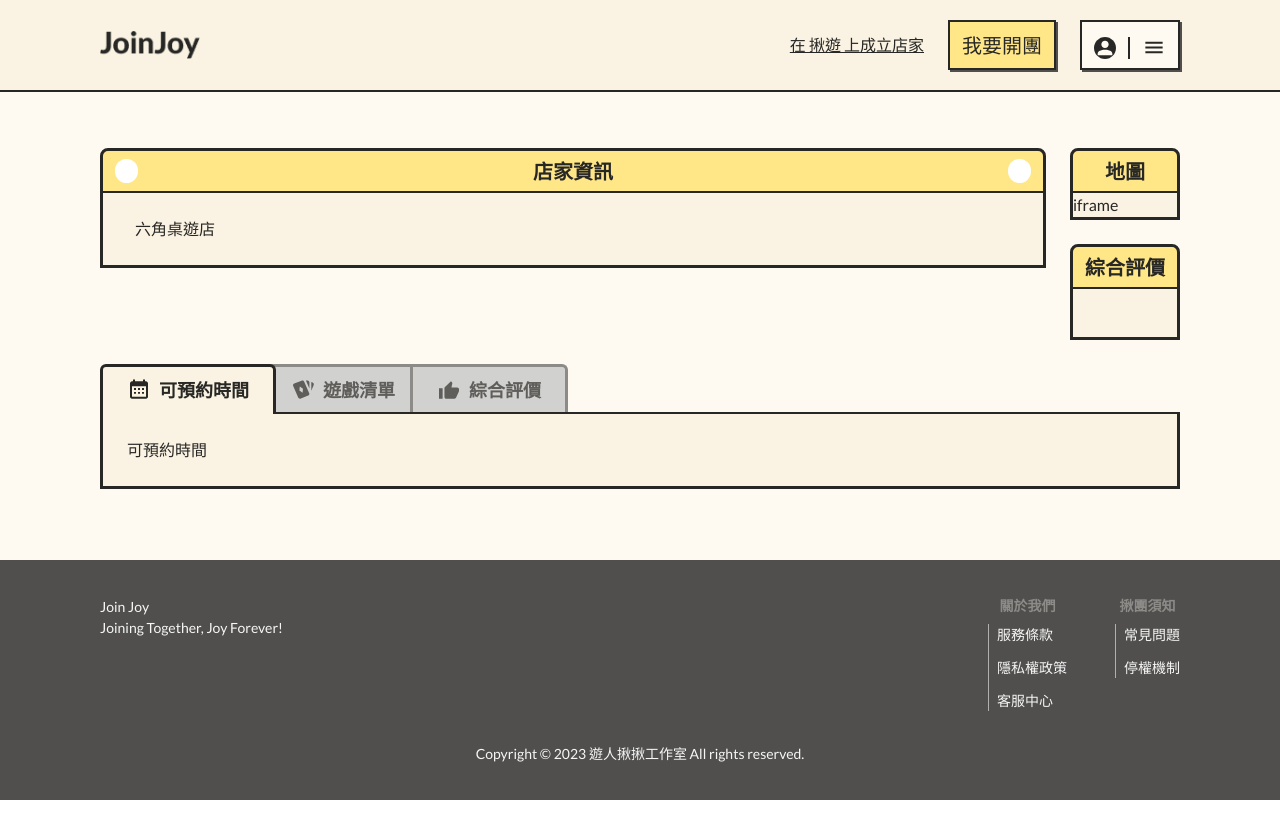
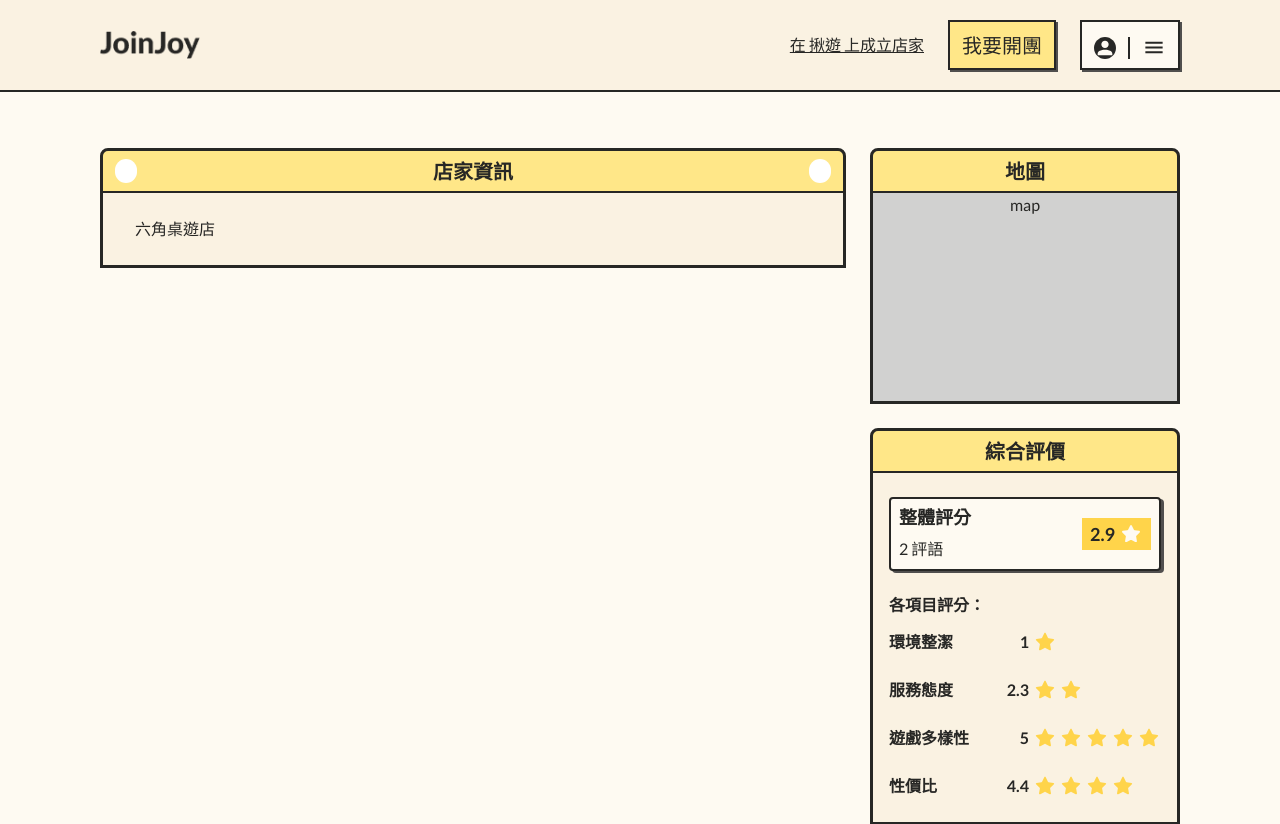
Before and after one commit to star82620/join-joy, a Next.js app: page /store in a window 1280 px wide. Shown: the top 824 px of the page. Before the commit the page ends 800 px from the top, so only its background shows below. Built offline with nearby package versions, Linux system fonts and the light colour scheme.

Commit message:
update/ create ProfileImg component

```diff
--- /dev/null
+++ b/common/components/ProfileImg/data.tsx
@@ -0,0 +1,10 @@
+export type ImgSetType = {
+  userImg: string;
+  userName: string;
+};
+
+export type ProfileImgProps = {
+  imgSet: ImgSetType;
+  width: string;
+  height: string;
+};
--- /dev/null
+++ b/common/components/ProfileImg/index.tsx
@@ -0,0 +1,20 @@
+import React from "react";
+import Image from "next/image";
+import { ProfileImgProps } from "./data";
+
+export default function ProfileImg({ imgSet, width, height }: ProfileImgProps) {
+  const { userImg, userName } = imgSet;
+  return (
+    <div
+      className={`relative rounded-full border-2 border-white outline outline-2
+  outline-gray-950 ${width} ${height}`}
+    >
+      <Image
+        src={userImg}
+        alt={userName}
+        fill
+        className="object-contain rounded-full"
+      />
+    </div>
+  );
+}
--- a/modules/StoreProfile/data.tsx
+++ b/modules/StoreProfile/data.tsx
@@ -1,4 +1,5 @@
 import { TabType } from "@/common/components/WrapperFile/data";
+import { CommentsDataType } from "@/common/components/CommentsSection/data";
 
 export type StoreTabNameType = "schedule" | "games" | "comments";
 
@@ -23,3 +24,49 @@ export const tabSet: TabType[] = [
     img: { src: "/images/icon-comments-light.svg", alt: "icon-comments-light" },
   },
 ];
+
+export const commentsData: CommentsDataType = {
+  averageScore: {
+    environment: 1,
+    service: 2.3,
+    game: 5,
+    costValue: 4.4,
+    overall: 2.9,
+  },
+  comments: [
+    {
+      commentBy: {
+        userName: "多多",
+        userImg: "/images/logo.jpg",
+        userId: "1234567",
+      },
+      group: {
+        groupName: "輕鬆派對揪友團",
+        memberNum: 8,
+        groupDate: "2023-01-10",
+        storeName: "軟體高雄六角學院桌遊店",
+        storeId: "/", //用id連結去店家詳細頁
+      },
+      msg: "藍天下的Nebula，每次Sunset都會有不同的Reflection。在此之間，橋梁Link著兩岸，如同Connectivity連結著過去與未來。花朵Bloom，傳遞Nature的語言。",
+      score: 4.5,
+      commentDate: "2023-10-27",
+    },
+    {
+      commentBy: {
+        userName: "少少",
+        userImg: "/images/logo.jpg",
+        userId: "3234567",
+      },
+      group: {
+        groupName: "輕鬆派對揪友團",
+        groupDate: "2023-01-10",
+        memberNum: 8,
+        storeName: "軟體高雄六角學院桌遊店",
+        storeId: "/", //用id連結去店家詳細頁
+      },
+      msg: "今天的Sky真blue～(✿◠‿◠) 風輕輕Blow，心情就好(⁄ ⁄•⁄ω⁄•⁄ ⁄)。Mountain高，河水Flow，生活就這Mojo！٩(◕‿◕｡)۶",
+      score: 4,
+      commentDate: "2023-10-27",
+    },
+  ],
+};
--- a/modules/StoreProfile/index.tsx
+++ b/modules/StoreProfile/index.tsx
@@ -1,7 +1,10 @@
 import ModalWrapper from "@/common/components/ModalWrapper";
 import WrapperFile from "@/common/components/WrapperFile";
 import React, { useState } from "react";
-import { activeTabType, tabSet } from "./data";
+import RatingDetails from "@/common/components/CommentsSection/RatingDetails";
+import Rating from "@/common/components/CommentsSection/Rating";
+import { AverageScoreRecordType } from "@/common/components/CommentsSection/data";
+import { activeTabType, tabSet, commentsData } from "./data";
 
 // run 要出哪個元件的，可以寫成一個通用元件
 // function selectActiveTab(activeTab: UserTabNameType) {
@@ -13,7 +16,10 @@ import { activeTabType, tabSet } from "./data";
 // }
 
 export default function StoreProfile() {
+  const { comments, averageScore } = commentsData;
   const [activeTab, setActiveTab] = useState<activeTabType>("schedule");
+  const overallScore =
+    typeof averageScore !== "number" ? averageScore.overall : averageScore; //這有點奇怪
 
   return (
     <section className="container flex flex-wrap gap-6">
@@ -24,10 +30,19 @@ export default function StoreProfile() {
       </div>
       <div className="flex flex-col gap-6 md:hidden">
         <ModalWrapper title="地圖" layout="secondary">
-          iframe
+          <div className="w-[304px] h-[208px] bg-gray-200 text-center">map</div>
         </ModalWrapper>
         <ModalWrapper title="綜合評價" layout="secondary">
-          <div className="px-4 py-6"></div>
+          <div className="px-4 py-6">
+            <div className="flex items-center p-2 bg-yellow-tint rounded border-2 shadow-window  mb-6">
+              <div className="grow">
+                <p className="text-lg font-semibold leading-[1.2]">整體評分</p>
+                <p className="mt-2">{comments.length} 評語</p>
+              </div>
+              <Rating score={overallScore} />
+            </div>
+            <RatingDetails averageScore={averageScore} direction="col" />
+          </div>
         </ModalWrapper>
       </div>
       <div className="w-full h-full">
```
